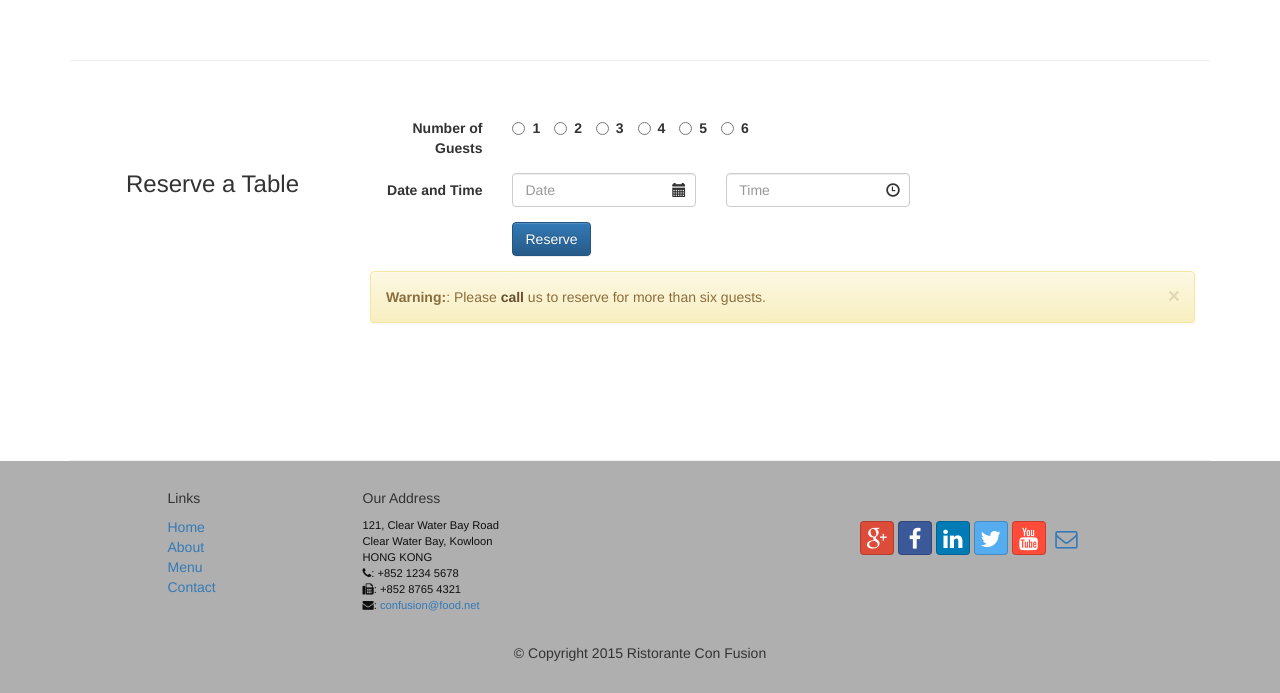
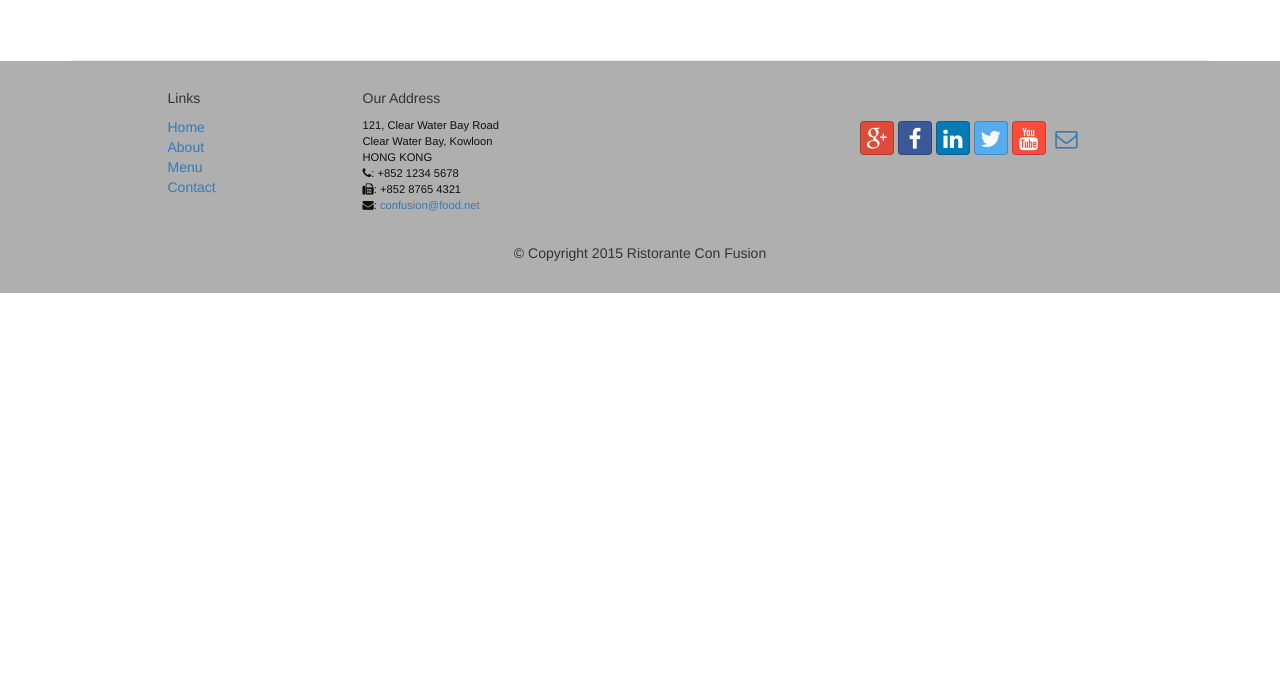
Before and after one commit to metherton/webframeworkcourse, a plain HTML site: page index.html in a window 1280 px wide. Shown: the part 1999-2692 px from the top of the page. After the commit the page ends 2292 px from the top, so only its background shows below. Drawn offline with nearby package versions, Linux system fonts and the light colour scheme.

Commit message:
final index .html

```diff
--- a/index.html
+++ b/index.html
@@ -362,71 +362,6 @@
                 <h3 align=center>Meet our Culinary Specialists</h3>
             </div>
         </div>
-        <div id="reserveTable"  class="row row-content">
-            <div class="col-xs-12 col-sm-3">
-                <p style="padding:20px;"></p>
-                <h3 align=center>Reserve a Table</h3>
-            </div>
-            <div class="col-xs-12 col-sm-9">
-                <form class="form-horizontal" role="form">
-                    <div class="form-group">
-                        <label for="numberOfGuests" class="col-sm-2 control-label">Number of Guests</label>
-                        <div class="col-sm-10">
-                            <label class="radio-inline">
-                                <input type="radio">
-                                <strong>1</strong>
-                            </label>
-                            <label class="radio-inline">
-                                <input type="radio">
-                                <strong>2</strong>
-                            </label>
-                            <label class="radio-inline">
-                                <input type="radio">
-                                <strong>3</strong>
-                            </label>
-                            <label class="radio-inline">
-                                <input type="radio">
-                                <strong>4</strong>
-                            </label>
-                            <label class="radio-inline">
-                                <input type="radio">
-                                <strong>5</strong>
-                            </label>
-                            <label class="radio-inline">
-                                <input type="radio">
-                                <strong>6</strong>
-                            </label>
-                        </div>
-                    </div>
-                    <div class="form-group has-feedback">
-                        <label class="col-sm-2 control-label">Date and Time</label>
-                        <div class="col-sm-3">
-                            <input type="text" class="form-control" id="date" name="date" placeholder="Date">
-                            <span class="glyphicon glyphicon-calendar form-control-feedback" aria-hidden="true"></span>
-                        </div>
-                        <div class="col-sm-3">
-                            <input type="text" class="form-control" id="time" name="time" placeholder="Time">
-                            <span class="glyphicon glyphicon-time form-control-feedback" aria-hidden="true"></span>
-                        </div>
-                    </div>
-                    <div class="form-group">
-                        <div class="col-sm-offset-2 col-sm-2">
-                            <button class="btn btn-primary">Reserve</button>
-                        </div>
-                    </div>
-                    <div class="form-group">
-                        <div class="col-sm-12">
-                            <div class="alert alert-warning alert-dismissible" role="alert">
-                                <button type="button" class="close" data-dismiss="alert" aria-label="Close">
-                                    <span aria-hidden="true">&times;</span>
-                                </button>
-                                <strong>Warning:</strong>: Please <a href="tel:+85212345678" class="alert-link">call</a> us to reserve for more than six guests.
-                            </div>
-                        </div>
-                    </div>
-                </form>
-            </div>
-        </div>
     </div>
 
     <footer class="row-footer">
```
